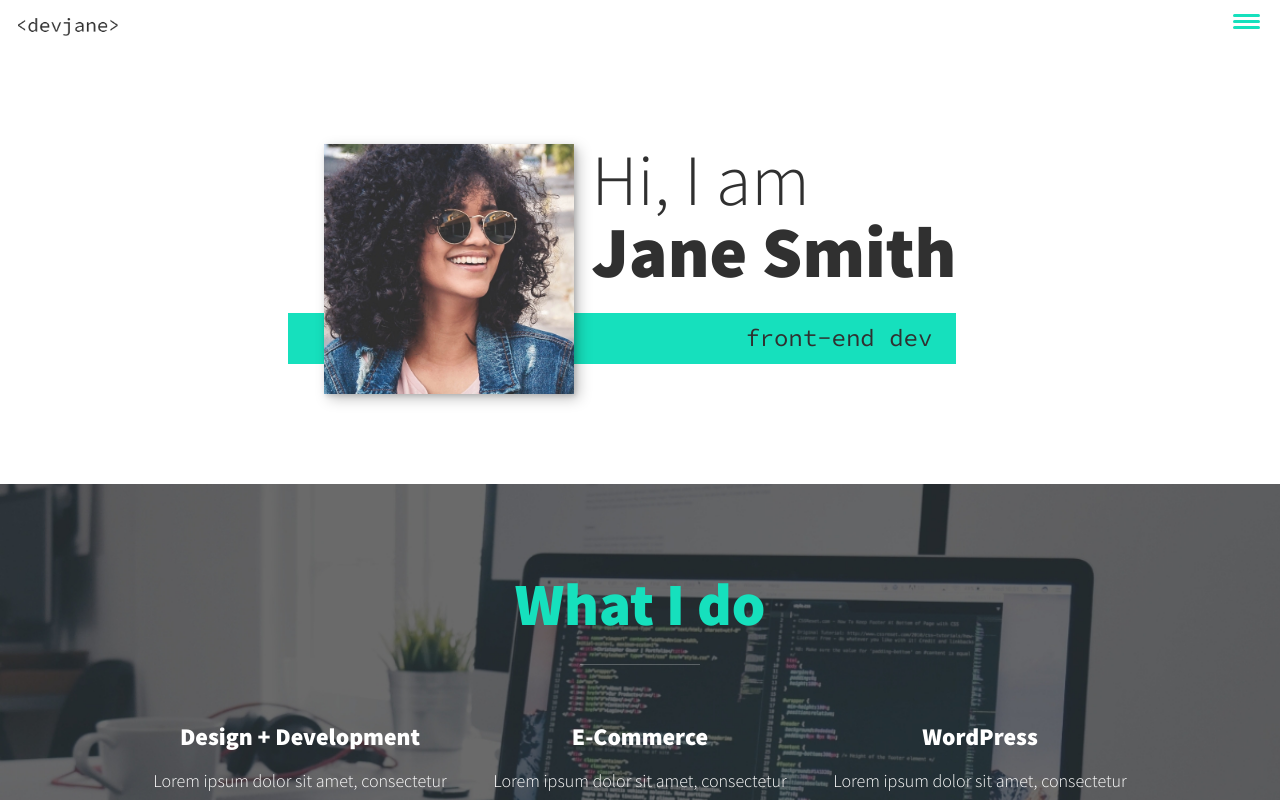
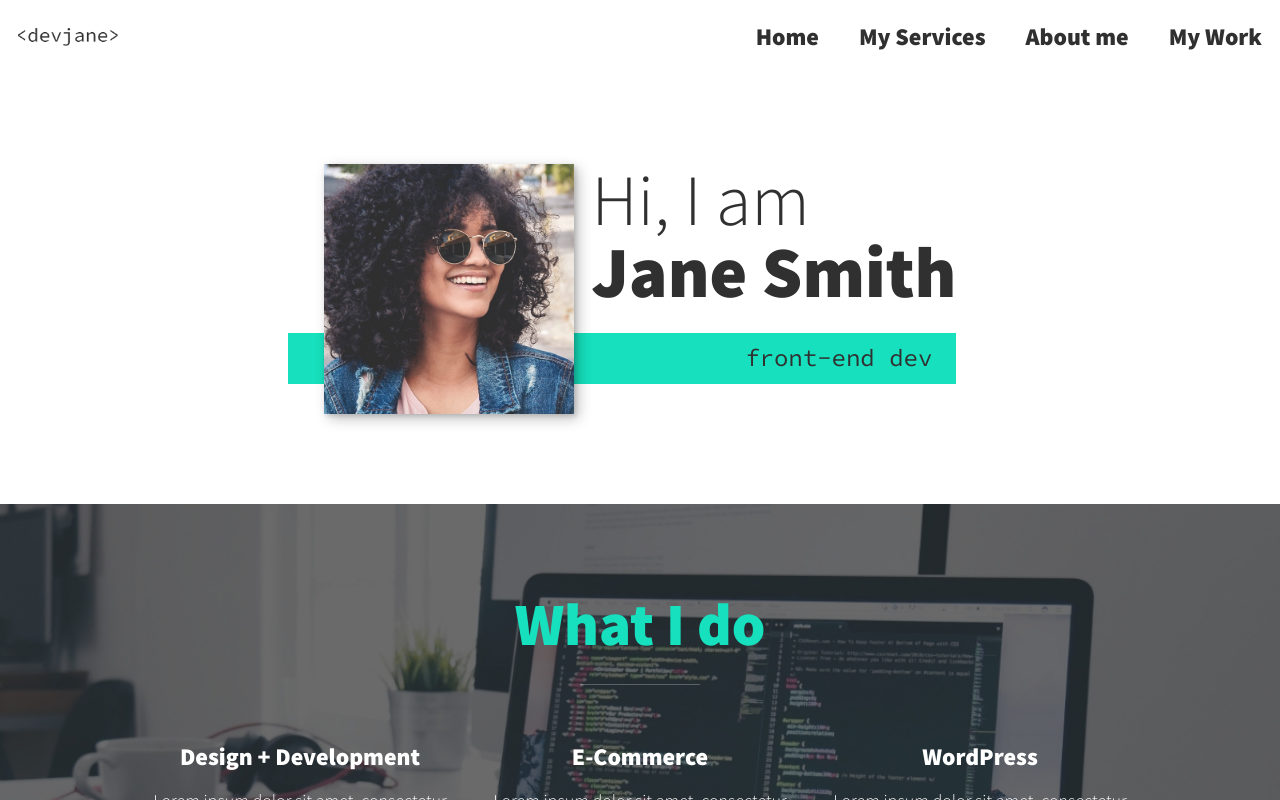
Before and after one commit to gio797/portfolio-2, a React (Vite) app: page / in a window 1280 px wide. Shown: the top 800 px of the page. Built offline with nearby package versions, Linux system fonts and the light colour scheme.

Commit message:
add desktop menu

```diff
--- a/src/index.css
+++ b/src/index.css
@@ -247,6 +247,34 @@ header {
   bottom: 6px;
 }
 
+@media (min-width: 800px) {
+  header {
+    align-items: center;
+  }
+  .nav-toggle {
+    display: none;
+  }
+
+  .nav {
+    position: unset;
+    background: var(--clr-light);
+    color: var(--clr-dark);
+    transform: translateX(0%);
+    transition: none !important;
+  }
+
+  .nav__list {
+    display: flex;
+    flex-direction: row;
+    align-items: center;
+    gap: 40px;
+  }
+
+  .nav__link {
+    font-size: var(--fs-h3);
+  }
+}
+
 /*  Intro section  */
 
 .intro {
```
